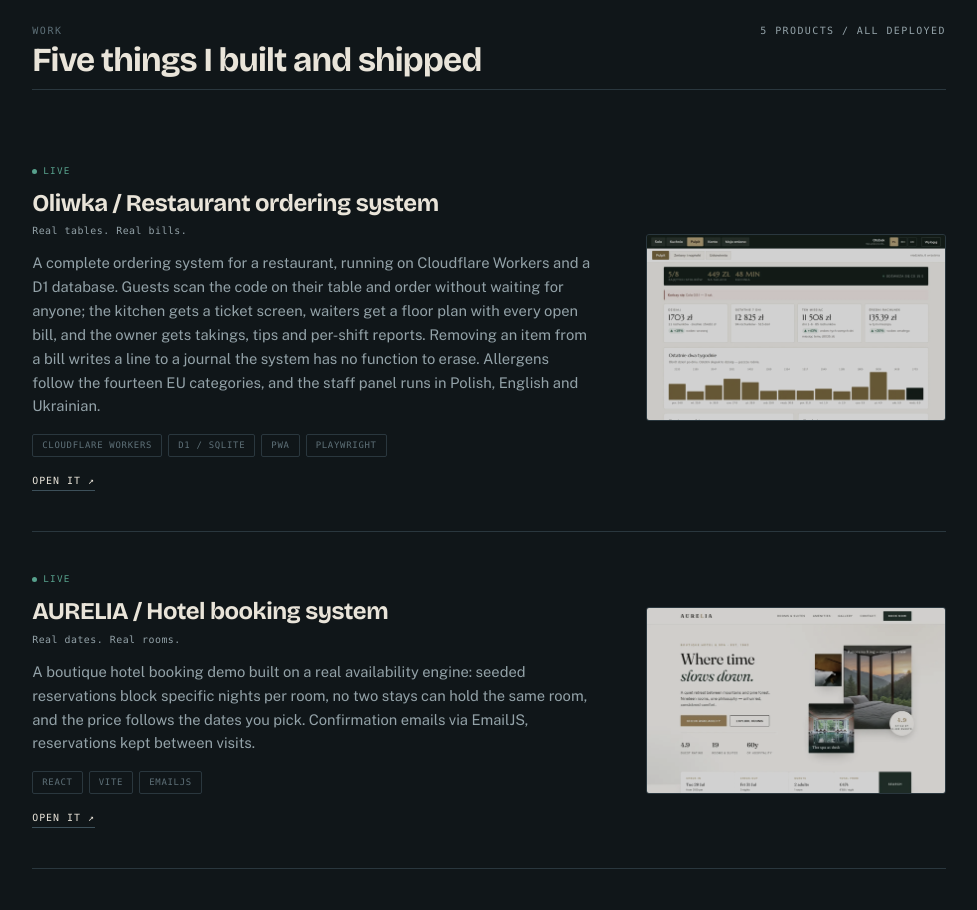
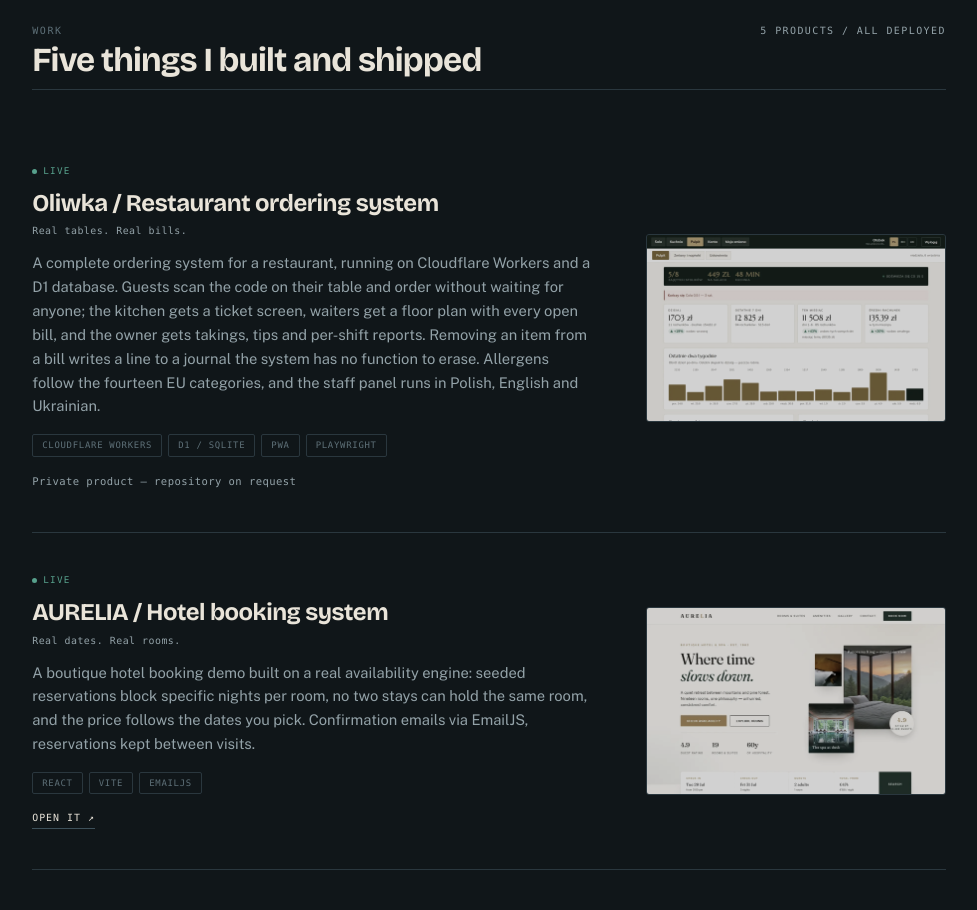
Before and after one commit to otabekmamadaliev/otabek-portfolio, a React (Vite) app: page / in a window 1280 px wide. Shown: the part 1000-1910 px from the top of the page, without its empty margins (283-1260 px from the left). Built offline with nearby package versions, Linux system fonts and the light colour scheme; a web font is replaced by a local one.

Commit message:
Ordering system is a product, not a link: card states the repo is private

```diff
--- a/src/components/Projects.jsx
+++ b/src/components/Projects.jsx
@@ -11,9 +11,12 @@ import deleteanythingShot from '../assets/projects/deleteanything.webp'
 // Order is deliberate: the ordering system leads because it is the only one
 // with a backend of its own, and the last three are the React demos.
 const META = [
+  // Sold to restaurants, so there is nothing to send a stranger to: the guest
+  // menu is a paying venue's live data and the source is not a public demo.
+  // The card stays a card, not a dead link.
   {
     tags: ['Cloudflare Workers', 'D1 / SQLite', 'PWA', 'Playwright'],
-    href: 'https://github.com/otabekmamadaliev/oliwka-zamowienia',
+    prywatny: true,
     shot: oliwkaShot,
   },
   {
@@ -53,14 +56,22 @@ function Projects() {
         <div className="work">
           {META.map((meta, i) => {
             const c = t.projects.items[i]
+
+            // A private product renders as a plain card: same shape, same
+            // screenshot, but nothing to click and no arrow promising a page.
+            const Obudowa = meta.prywatny ? 'div' : 'a'
+            const wlasciwosci = meta.prywatny
+              ? { className: 'work-item work-item--zamkniete' }
+              : {
+                  className: 'work-item',
+                  href: meta.href,
+                  target: '_blank',
+                  rel: 'noreferrer',
+                }
+
             return (
               <Reveal key={i} delay={0.06 * i}>
-                <a
-                  className="work-item"
-                  href={meta.href}
-                  target="_blank"
-                  rel="noreferrer"
-                >
+                <Obudowa {...wlasciwosci}>
                   <div>
                     <p className="work-top">
                       <span className="work-state">
@@ -76,12 +87,18 @@ function Projects() {
                         <span key={tag}>{tag}</span>
                       ))}
                     </div>
-                    <span className="work-open">
-                      {t.projects.open}
-                      <span className="arr" aria-hidden="true">
-                        &#8599;
+                    {meta.prywatny ? (
+                      <span className="work-open work-open--cicho">
+                        {t.projects.onRequest}
                       </span>
-                    </span>
+                    ) : (
+                      <span className="work-open">
+                        {t.projects.open}
+                        <span className="arr" aria-hidden="true">
+                          &#8599;
+                        </span>
+                      </span>
+                    )}
                   </div>
 
                   <div className="work-shot">
@@ -93,7 +110,7 @@ function Projects() {
                       aria-hidden="true"
                     />
                   </div>
-                </a>
+                </Obudowa>
               </Reveal>
             )
           })}
--- a/src/components/Rail.jsx
+++ b/src/components/Rail.jsx
@@ -14,7 +14,8 @@ const NAV = [
 // This is the rail's reason to exist: it reports real state, so nothing
 // goes in this list that is not reachable right now.
 const SERVICES = [
-  { name: 'oliwka', href: 'https://github.com/otabekmamadaliev/oliwka-zamowienia' },
+  // Sold, not published — the rail points at its card rather than a repo.
+  { name: 'oliwka', href: '#projects' },
   { name: 'aurelia', href: 'https://aurelia-booking.vercel.app' },
   { name: 'mini-store', href: 'https://mini-store-olive.vercel.app' },
   { name: 'northgate', href: 'https://ai-support-widget-sand.vercel.app' },
--- a/src/i18n/translations.js
+++ b/src/i18n/translations.js
@@ -60,6 +60,7 @@ export const translations = {
     projects: {
       title: 'Five things I built and shipped',
       open: 'Open it',
+      onRequest: 'Private product — repository on request',
       items: [
         {
           status: 'Live',
@@ -206,6 +207,7 @@ export const translations = {
     projects: {
       title: 'Men yaratgan va ishga tushirgan beshta narsa',
       open: 'Ochish',
+      onRequest: "Yopiq mahsulot — repozitoriy so'rov bo'yicha",
       items: [
         {
           status: 'Jonli',
@@ -359,6 +361,7 @@ export const translations = {
     projects: {
       title: 'Pięć rzeczy, które zbudowałem i wdrożyłem',
       open: 'Otwórz',
+      onRequest: 'Produkt zamknięty — repozytorium na życzenie',
       items: [
         {
           status: 'Działa',
@@ -511,6 +514,7 @@ export const translations = {
     projects: {
       title: 'Пять вещей, которые я построил и запустил',
       open: 'Открыть',
+      onRequest: 'Закрытый продукт — репозиторий по запросу',
       items: [
         {
           status: 'Онлайн',
--- a/src/index.css
+++ b/src/index.css
@@ -1029,6 +1029,26 @@ main {
   transform: translate(2px, -2px);
 }
 
+/* A product that is sold rather than published. The card keeps its shape and
+   its screenshot, but nothing here is clickable, so the label must not look
+   like a link or light up on hover the way the other four do. */
+.work-item--zamkniete {
+  cursor: default;
+}
+
+.work-open--cicho {
+  color: var(--haze);
+  border-bottom: 0;
+  padding-bottom: 0;
+  text-transform: none;
+  letter-spacing: 0.04em;
+  font-size: 0.66rem;
+}
+
+.work-item--zamkniete:hover .work-open--cicho {
+  color: var(--haze);
+}
+
 .work-shot {
   position: relative;
   border: 1px solid var(--rule);
```
